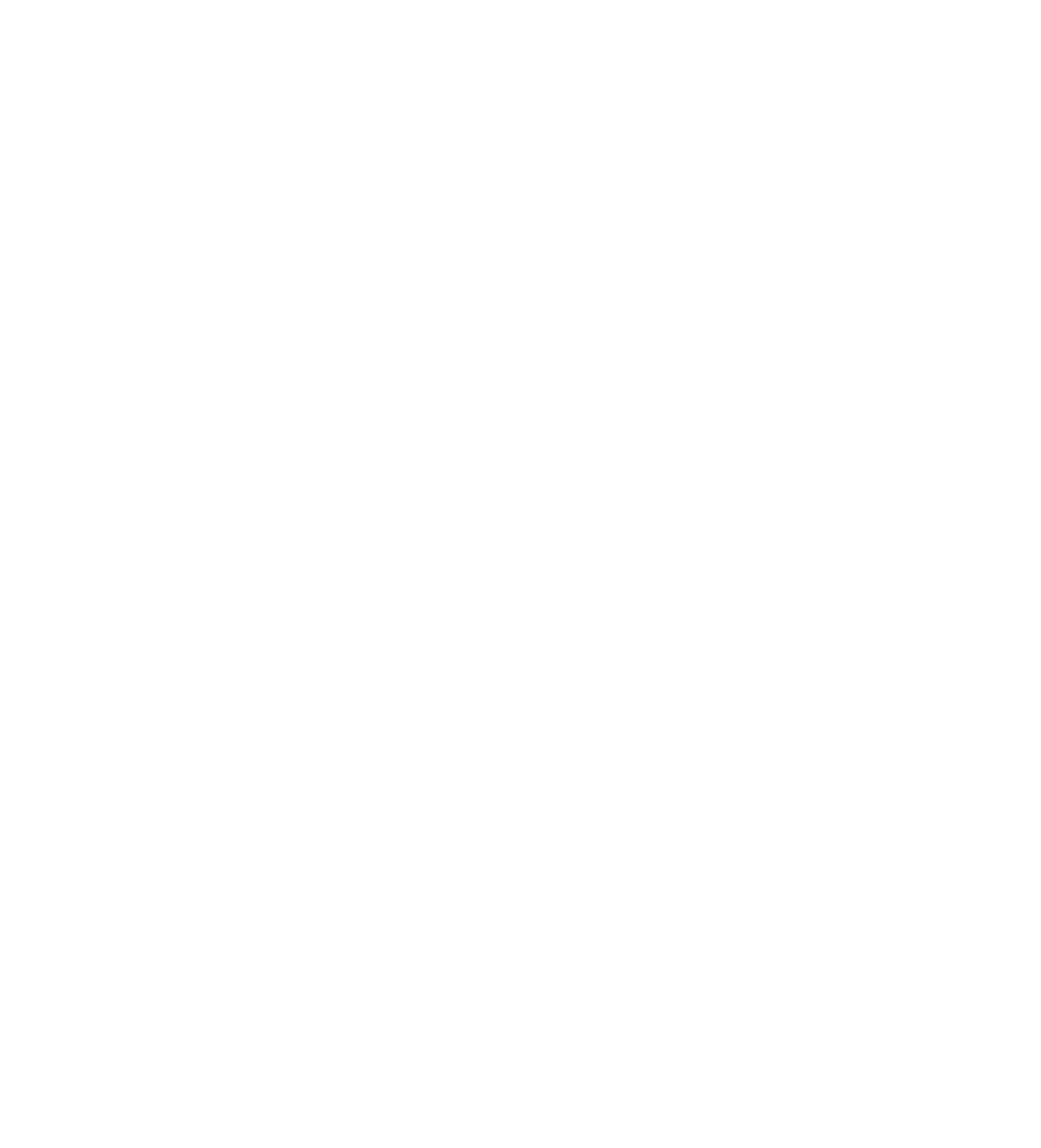
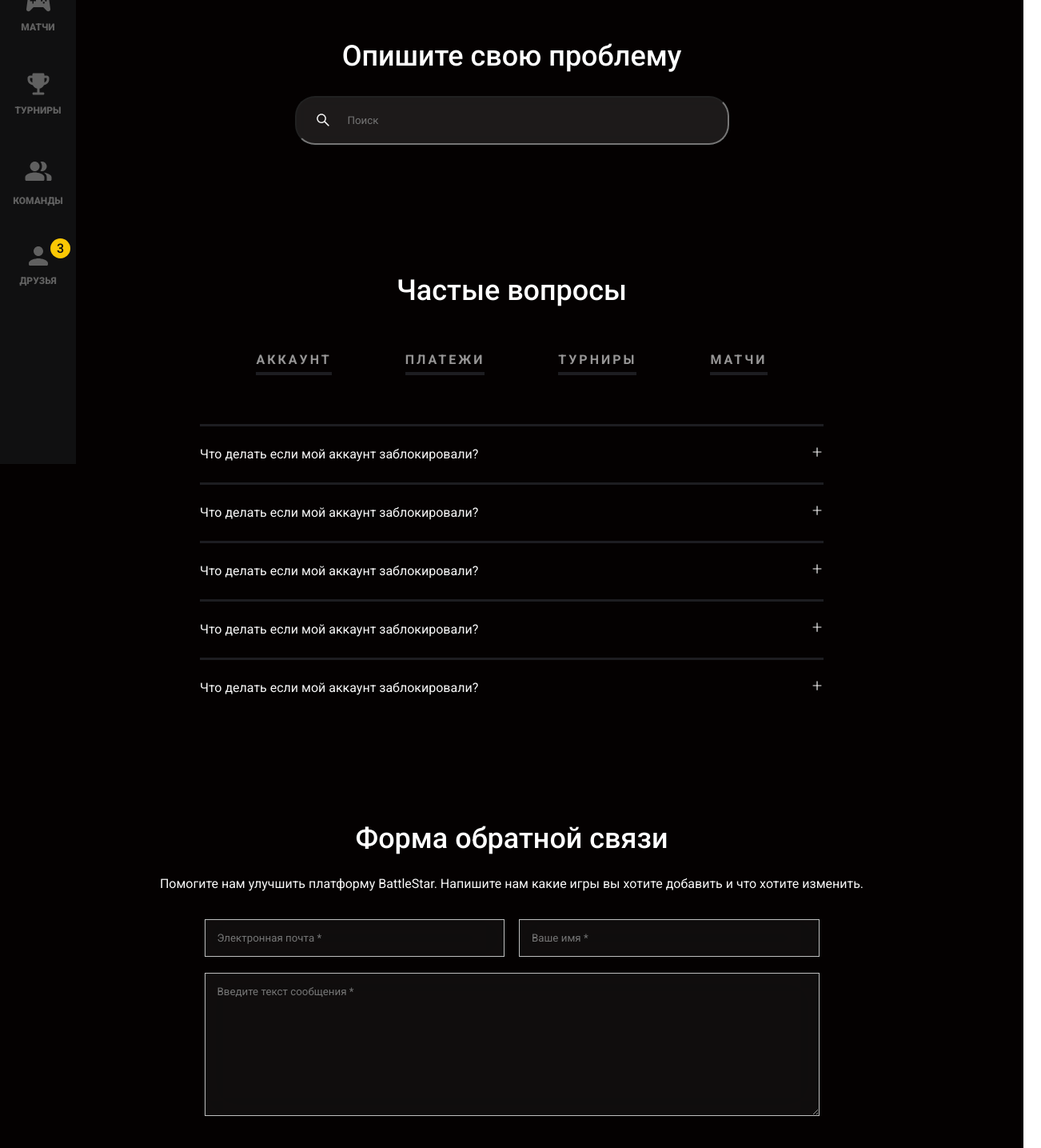
Before and after one commit to alimeerimbekov/battleStar, a React (Create React App) app: page /support in a window 1280 px wide. Before the commit this address had no page. Shown: the part 220-1655 px from the top of the page at 80% size, 1302 px wide, since content can reach past the window. Before the commit the page ends 800 px from the top, so only its background shows below. Built offline with nearby package versions, Linux system fonts and the light colour scheme.

Commit message:
support finish

```diff
--- a/src/App.js
+++ b/src/App.js
@@ -6,6 +6,7 @@
 import './styles/styles.scss'
 import Streams from "./pages/Streams/Streams";
 import Lending from "./pages/Lending/Lending";
+import Support from "./pages/Support/Support";
 
 function App() {
   return (
@@ -14,6 +15,7 @@
         <Route path={''} element={<Layout/>}>
           <Route path={'/'} element={<Home/>}/>
           <Route path={'/streams'} element={<Streams/>}/>
+          <Route path={'/support'} element={<Support/>}/>
         </Route>
         <Route path={'/lending'} element={<Lending/>}/>
         <Route path={'/register'} element={<Register/>} />
--- a/src/Layout/Header/Header.jsx
+++ b/src/Layout/Header/Header.jsx
@@ -6,6 +6,7 @@
 import {MdMessage} from 'react-icons/md'
 import CsGo from '../../assets/csgo.png'
 import Aside from "../../components/Aside/Aside";
+import {Link} from "react-router-dom";
 
 const Header = () => {
     return (
@@ -22,6 +23,7 @@
                         <p className="header__csgo-name">CS:GO</p>
                         <span className="header__csgo-arrow"><TbChevronDown size={25}/></span>
                     </div>
+                    <Link to={'/support'}>Поддержка</Link>
                 </div>
                 <div className="header__right">
                     <label className='header__label'>
--- /dev/null
+++ b/src/components/Accordion/Accordion.jsx
@@ -0,0 +1,31 @@
+import React, {useState} from 'react';
+import {AiOutlinePlus} from "react-icons/ai";
+import {IoMdClose} from 'react-icons/io';
+
+
+const Accordion = () => {
+    const [acc, setAcc] = useState(false)
+    return (
+
+        <div className="support__card">
+            <div className="support__acc" onClick={() => setAcc(!acc)}>
+                <p className="support__acc-title">Что делать если мой аккаунт заблокировали?</p>
+                {
+                    acc ? <span className="support__acc-icon" onClick={() => setAcc(false)}><IoMdClose/></span> :
+                        <span className="support__acc-icon" onClick={() => setAcc(true)}><AiOutlinePlus/></span>
+
+                }
+
+            </div>
+            <p className='support__acc-desc' style={{display: acc ? 'block' : 'none'}}>Значимость этих
+                проблем настолько очевидна, что постоянное информационно-пропагандистское обеспечение
+                нашей <br/>
+                деятельности играет важную роль в формировании систем массового участия. Значимость этих проблем
+                настолько <br/>
+                очевидна, что сложившаяся структура организации требуют определения и уточнения новых
+                предложений.</p>
+        </div>
+    );
+};
+
+export default Accordion;
--- /dev/null
+++ b/src/pages/Support/Support.jsx
@@ -0,0 +1,72 @@
+import React from 'react';
+import {AiOutlineSearch} from 'react-icons/ai';
+import Accordion from "../../components/Accordion/Accordion";
+
+
+const Support = () => {
+
+
+
+    return (
+        <section className='support'>
+            <div className="container">
+                <h1 className="support__title">
+                    Опишите свою проблему
+                </h1>
+
+                <div className="support__poisk">
+                    <label className='support__label'>
+                        <input type="search" className="support__search" placeholder='Поиск'/>
+                        <span className="support__label-icon"><AiOutlineSearch size={20}/></span>
+                    </label>
+                </div>
+
+                <h2 className="support__subtitle">
+                    Частые вопросы
+                </h2>
+
+                <ul className="support__list">
+                    <li className="support__link">АККАУНТ</li>
+                    <li className="support__link">ПЛАТЕЖИ</li>
+                    <li className="support__link">ТУРНИРЫ</li>
+                    <li className="support__link">МАТЧИ</li>
+                </ul>
+
+                <div className="support__cards">
+                    <Accordion/>
+                    <Accordion/>
+                    <Accordion/>
+                    <Accordion/>
+                    <Accordion/>
+                </div>
+
+                <form action="" className="support__form">
+                    <h3 className="support__subtitle">Форма обратной связи</h3>
+                    <p className="support__form-desc">
+                        Помогите нам улучшить платформу BattleStar. Напишите нам какие игры вы хотите добавить и что хотите изменить.
+                    </p>
+
+                    <div className="support__form-block">
+
+                        <div className="support__form-box">
+                            <label className="support__form-label">
+                                <input type="email" className="support__form-input" placeholder='Электронная почта *'/>
+                                <input type="text" className="support__form-input" placeholder='Ваше имя *'/>
+                            </label>
+                            <label className="support__form-label">
+                                <textarea className="support__form-input2" placeholder='Введите текст сообщения *'/>
+                            </label>
+                        </div>
+                    </div>
+
+                    <div className="support__form-btns">
+                        <button className="support__form-btn">Отправить</button>
+                    </div>
+
+                </form>
+            </div>
+        </section>
+    );
+};
+
+export default Support;
--- a/src/styles/styles.scss
+++ b/src/styles/styles.scss
@@ -44,3 +44,4 @@
 @import "lenStat";
 @import "star";
 @import "lenFooter";
+@import "support";
--- /dev/null
+++ b/src/styles/support.scss
@@ -0,0 +1,148 @@
+.support {
+  background: #040101;
+  padding: 157px 100px;
+
+  &__title {
+    text-align: center;
+    font-weight: 500;
+    font-size: 36px;
+    color: #FFFFFF;
+  }
+
+  &__poisk {
+    display: flex;
+    justify-content: center;
+    margin: 29px 0 161px;
+  }
+
+  &__label {
+    position: relative;
+
+    &-icon {
+      position: absolute;
+      top: 20px;
+      left: 25px;
+    }
+  }
+  &__search {
+    background: rgba(248, 248, 248, 0.1);
+    backdrop-filter: blur(10px);
+    border-radius: 25px;
+    width: 543px;
+    padding: 21px 0 21px 64px;
+  }
+
+  &__subtitle {
+    font-weight: 500;
+    font-size: 36px;
+    color: #FFFFFF;
+    text-align: center;
+  }
+
+  &__list {
+    display: flex;
+    justify-content: center;
+    column-gap: 92px;
+    padding: 51px 0 61px;
+  }
+
+  &__link {
+    letter-spacing: 3px;
+    border-bottom: 4px solid #1D1D21;
+    font-weight: 700;
+    font-size: 16px;
+    line-height: 30px;
+    text-align: center;
+    color: rgba(248, 248, 248, 0.6);
+  }
+
+  &__card {
+    display: flex;
+    flex-direction: column;
+    justify-content: center;
+    border-top: 3px solid #1D1D21;
+    line-height: 70px;
+    margin: 0 130px;
+
+  }
+
+  &__acc{
+    display: flex;
+    flex-direction: row;
+    align-items: center;
+    justify-content: space-between;
+
+
+    &-desc {
+      font-weight: 400;
+      font-size: 14px;
+      line-height: 19px;
+      padding: 0 0 46px 20px;
+    }
+  }
+
+  &__cards {
+    margin-bottom: 132px;
+  }
+
+  &__form {
+      display: flex;
+    justify-content: center;
+    flex-direction: column;
+
+    &-desc {
+      text-align: center;
+      font-weight: 400;
+      font-size: 16px;
+      padding: 26px 0 35px;
+    }
+
+    &-block {
+      display: flex;
+      justify-content: center;
+    }
+
+    &-box {
+      display: flex;
+      flex-direction: column;
+      max-width: 769px;
+      width: 100%;
+    }
+
+    &-label {
+      display: flex;
+      flex-direction: row;
+      column-gap: 18px;
+    }
+
+
+    &-input {
+      padding: 15px 0 15px 15px;
+      background: rgba(248, 248, 248, 0.05);
+      border: 1px solid #BFBFBF;
+      backdrop-filter: blur(20px);
+      max-width: 394px;
+      width: 100%;
+    }
+    &-input2 {
+      padding: 15px 0 15px 15px;
+      background: rgba(248, 248, 248, 0.05);
+      border: 1px solid #BFBFBF;
+      backdrop-filter: blur(20px);
+      width: 100%;
+      height: 179px;
+      margin: 20px 0 44px;
+    }
+
+    &-btns {
+      text-align: center;
+    }
+
+    &-btn {
+      background: rgba(248, 248, 248, 0.2);
+      border: 1px solid #F8F8F8;
+      backdrop-filter: blur(40px);
+      padding: 14px 140px;
+    }
+  }
+}
```
